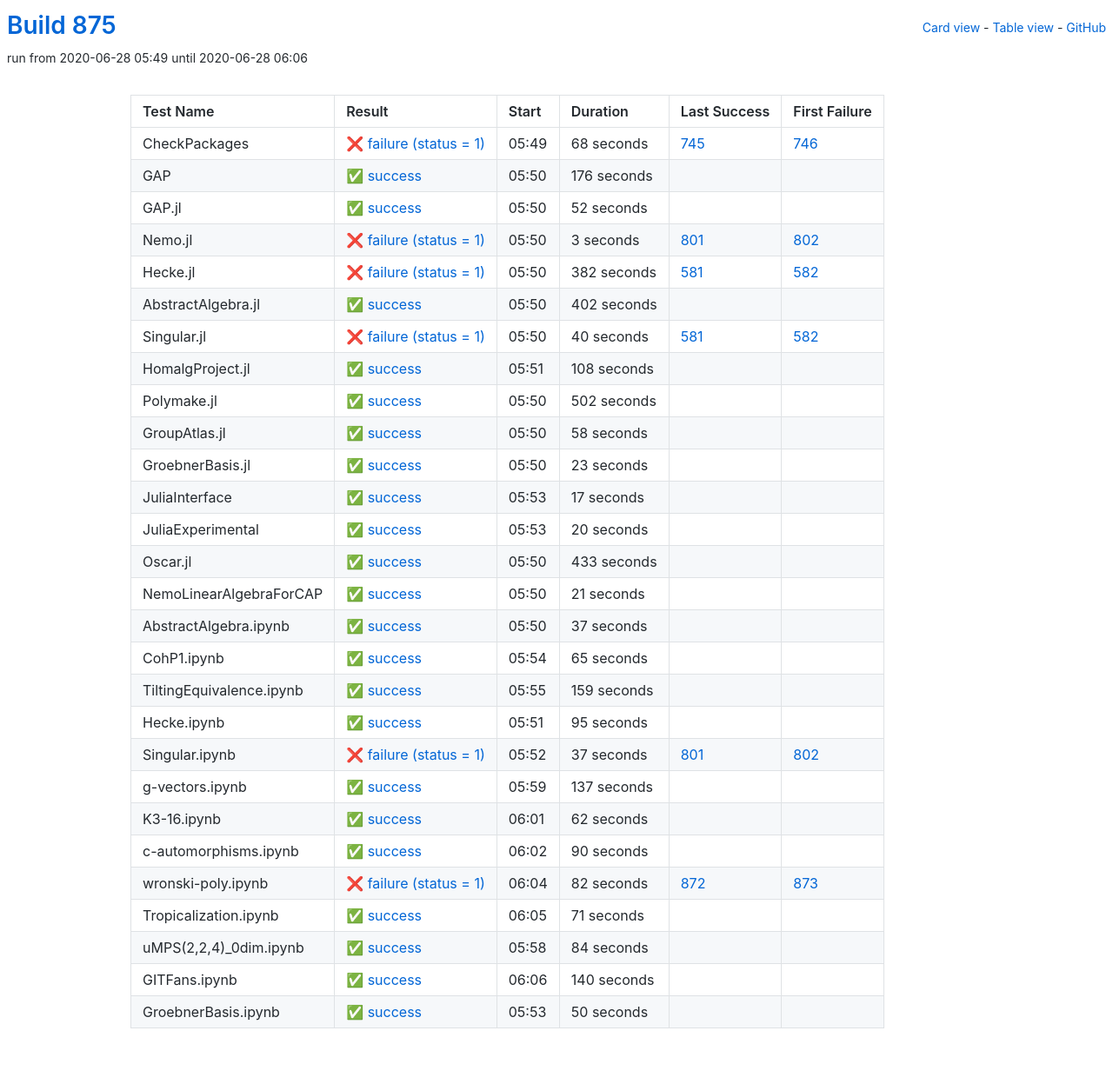
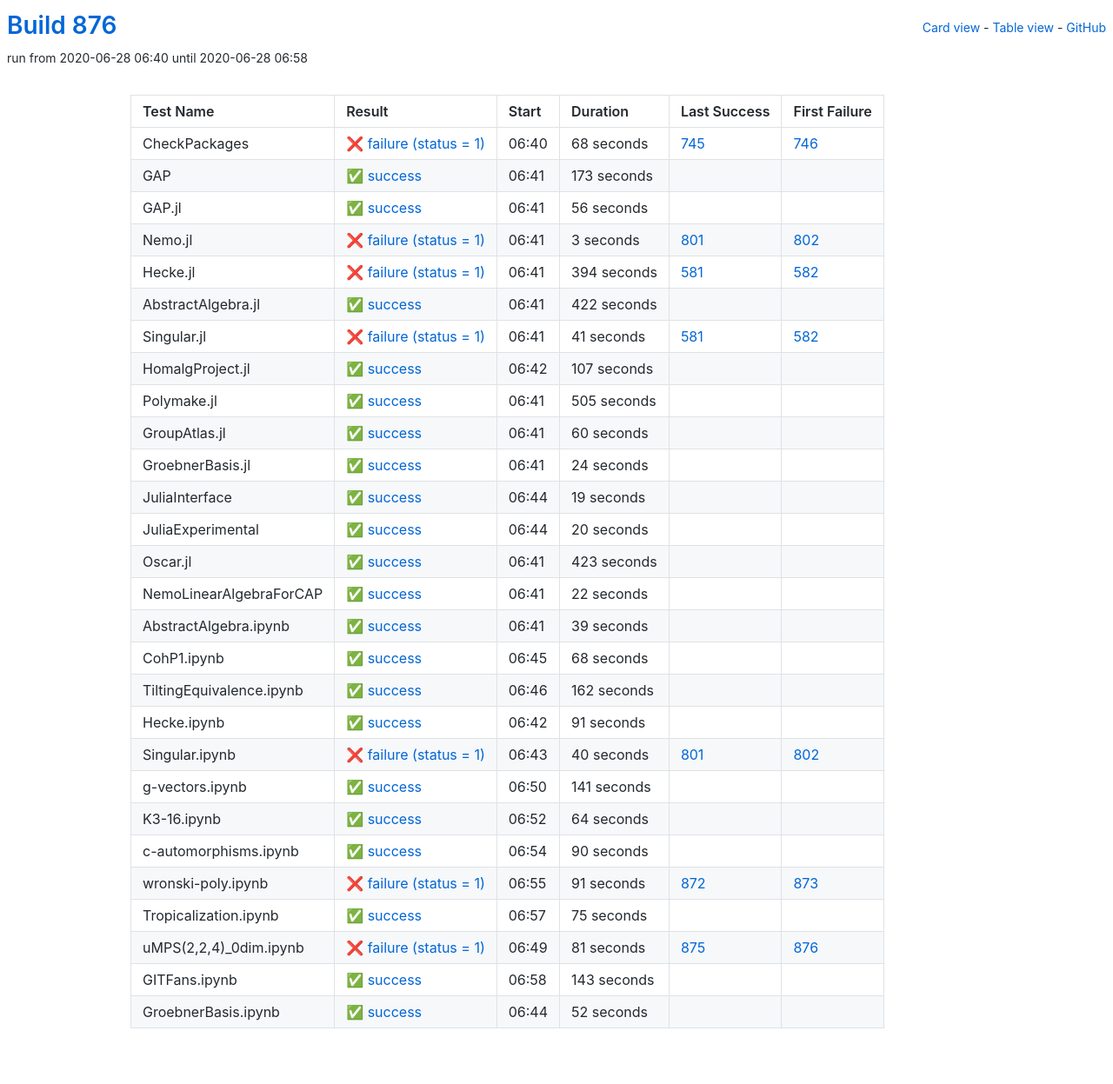
Before and after one commit to oscar-system/oscar-ci-status-1.4, a Jekyll site: the page built from table.html, in a window 1280 px wide. Shown: the whole page at 87% size. Built offline with Jekyll 4.4.1, drawn with Linux system fonts in a browser that asks for light colours.

Commit message:
Build #876

```diff
--- a/_data/ci.yml
+++ b/_data/ci.yml
@@ -1,6 +1,6 @@
 ---
-build: 875
-build_url: https://oscarci.mathematik.uni-kl.de/job/oscar-julia-1.4/875/
+build: 876
+build_url: https://oscarci.mathematik.uni-kl.de/job/oscar-julia-1.4/876/
 job: oscar-julia-1.4
 organization: oscar-system
 repo: oscar-ci-status-1.4
@@ -8,8 +8,8 @@ repourl: https://github.com/oscar-system/oscar-ci-status-1.4
 tests:
 - name: CheckPackages
   id: checkpackages
-  log: https://oscarci.mathematik.uni-kl.de/job/oscar-julia-1.4/875/artifact/logs/build-875/CheckPackages.log
-  start: 2020-06-28 05:49
+  log: https://oscarci.mathematik.uni-kl.de/job/oscar-julia-1.4/876/artifact/logs/build-876/CheckPackages.log
+  start: 2020-06-28 06:40
   success: false
   exitcode: 1
   status: failure
@@ -20,32 +20,32 @@ tests:
   first_failure_url: https://oscarci.mathematik.uni-kl.de/job/oscar-julia-1.4/746/
 - name: GAP
   id: gap
-  log: https://oscarci.mathematik.uni-kl.de/job/oscar-julia-1.4/875/artifact/logs/build-875/GAP.log
-  start: 2020-06-28 05:50
+  log: https://oscarci.mathematik.uni-kl.de/job/oscar-julia-1.4/876/artifact/logs/build-876/GAP.log
+  start: 2020-06-28 06:41
   success: true
   exitcode: 0
   status: success
-  duration: 176
+  duration: 173
   last_success: false
   last_success_url:
   first_failure: false
   first_failure_url:
 - name: GAP.jl
   id: gap-jl
-  log: https://oscarci.mathematik.uni-kl.de/job/oscar-julia-1.4/875/artifact/logs/build-875/GAP.jl.log
-  start: 2020-06-28 05:50
+  log: https://oscarci.mathematik.uni-kl.de/job/oscar-julia-1.4/876/artifact/logs/build-876/GAP.jl.log
+  start: 2020-06-28 06:41
   success: true
   exitcode: 0
   status: success
-  duration: 52
+  duration: 56
   last_success: false
   last_success_url:
   first_failure: false
   first_failure_url:
 - name: Nemo.jl
   id: nemo-jl
-  log: https://oscarci.mathematik.uni-kl.de/job/oscar-julia-1.4/875/artifact/logs/build-875/Nemo.jl.log
-  start: 2020-06-28 05:50
+  log: https://oscarci.mathematik.uni-kl.de/job/oscar-julia-1.4/876/artifact/logs/build-876/Nemo.jl.log
+  start: 2020-06-28 06:41
   success: false
   exitcode: 1
   status: failure
@@ -56,104 +56,104 @@ tests:
   first_failure_url: https://oscarci.mathematik.uni-kl.de/job/oscar-julia-1.4/802/
 - name: Hecke.jl
   id: hecke-jl
-  log: https://oscarci.mathematik.uni-kl.de/job/oscar-julia-1.4/875/artifact/logs/build-875/Hecke.jl.log
-  start: 2020-06-28 05:50
+  log: https://oscarci.mathematik.uni-kl.de/job/oscar-julia-1.4/876/artifact/logs/build-876/Hecke.jl.log
+  start: 2020-06-28 06:41
   success: false
   exitcode: 1
   status: failure
-  duration: 382
+  duration: 394
   last_success: 581
   last_success_url: https://oscarci.mathematik.uni-kl.de/job/oscar-julia-1.4/581/
   first_failure: 582
   first_failure_url: https://oscarci.mathematik.uni-kl.de/job/oscar-julia-1.4/582/
 - name: AbstractAlgebra.jl
   id: abstractalgebra-jl
-  log: https://oscarci.mathematik.uni-kl.de/job/oscar-julia-1.4/875/artifact/logs/build-875/AbstractAlgebra.jl.log
-  start: 2020-06-28 05:50
+  log: https://oscarci.mathematik.uni-kl.de/job/oscar-julia-1.4/876/artifact/logs/build-876/AbstractAlgebra.jl.log
+  start: 2020-06-28 06:41
   success: true
   exitcode: 0
   status: success
-  duration: 402
+  duration: 422
   last_success: false
   last_success_url:
   first_failure: false
   first_failure_url:
 - name: Singular.jl
   id: singular-jl
-  log: https://oscarci.mathematik.uni-kl.de/job/oscar-julia-1.4/875/artifact/logs/build-875/Singular.jl.log
-  start: 2020-06-28 05:50
+  log: https://oscarci.mathematik.uni-kl.de/job/oscar-julia-1.4/876/artifact/logs/build-876/Singular.jl.log
+  start: 2020-06-28 06:41
   success: false
   exitcode: 1
   status: failure
-  duration: 40
+  duration: 41
   last_success: 581
   last_success_url: https://oscarci.mathematik.uni-kl.de/job/oscar-julia-1.4/581/
   first_failure: 582
   first_failure_url: https://oscarci.mathematik.uni-kl.de/job/oscar-julia-1.4/582/
 - name: HomalgProject.jl
   id: homalgproject-jl
-  log: https://oscarci.mathematik.uni-kl.de/job/oscar-julia-1.4/875/artifact/logs/build-875/HomalgProject.jl.log
-  start: 2020-06-28 05:51
+  log: https://oscarci.mathematik.uni-kl.de/job/oscar-julia-1.4/876/artifact/logs/build-876/HomalgProject.jl.log
+  start: 2020-06-28 06:42
   success: true
   exitcode: 0
   status: success
-  duration: 108
+  duration: 107
   last_success: false
   last_success_url:
   first_failure: false
   first_failure_url:
 - name: Polymake.jl
   id: polymake-jl
-  log: https://oscarci.mathematik.uni-kl.de/job/oscar-julia-1.4/875/artifact/logs/build-875/Polymake.jl.log
-  start: 2020-06-28 05:50
+  log: https://oscarci.mathematik.uni-kl.de/job/oscar-julia-1.4/876/artifact/logs/build-876/Polymake.jl.log
+  start: 2020-06-28 06:41
   success: true
   exitcode: 0
   status: success
-  duration: 502
+  duration: 505
   last_success: false
   last_success_url:
   first_failure: false
   first_failure_url:
 - name: GroupAtlas.jl
   id: groupatlas-jl
-  log: https://oscarci.mathematik.uni-kl.de/job/oscar-julia-1.4/875/artifact/logs/build-875/GroupAtlas.jl.log
-  start: 2020-06-28 05:50
+  log: https://oscarci.mathematik.uni-kl.de/job/oscar-julia-1.4/876/artifact/logs/build-876/GroupAtlas.jl.log
+  start: 2020-06-28 06:41
   success: true
   exitcode: 0
   status: success
-  duration: 58
+  duration: 60
   last_success: false
   last_success_url:
   first_failure: false
   first_failure_url:
 - name: GroebnerBasis.jl
   id: groebnerbasis-jl
-  log: https://oscarci.mathematik.uni-kl.de/job/oscar-julia-1.4/875/artifact/logs/build-875/GroebnerBasis.jl.log
-  start: 2020-06-28 05:50
+  log: https://oscarci.mathematik.uni-kl.de/job/oscar-julia-1.4/876/artifact/logs/build-876/GroebnerBasis.jl.log
+  start: 2020-06-28 06:41
   success: true
   exitcode: 0
   status: success
-  duration: 23
+  duration: 24
   last_success: false
   last_success_url:
   first_failure: false
   first_failure_url:
 - name: JuliaInterface
   id: juliainterface
-  log: https://oscarci.mathematik.uni-kl.de/job/oscar-julia-1.4/875/artifact/logs/build-875/JuliaInterface.log
-  start: 2020-06-28 05:53
+  log: https://oscarci.mathematik.uni-kl.de/job/oscar-julia-1.4/876/artifact/logs/build-876/JuliaInterface.log
+  start: 2020-06-28 06:44
   success: true
   exitcode: 0
   status: success
-  duration: 17
+  duration: 19
   last_success: false
   last_success_url:
   first_failure: false
   first_failure_url:
 - name: JuliaExperimental
   id: juliaexperimental
-  log: https://oscarci.mathematik.uni-kl.de/job/oscar-julia-1.4/875/artifact/logs/build-875/JuliaExperimental.log
-  start: 2020-06-28 05:53
+  log: https://oscarci.mathematik.uni-kl.de/job/oscar-julia-1.4/876/artifact/logs/build-876/JuliaExperimental.log
+  start: 2020-06-28 06:44
   success: true
   exitcode: 0
   status: success
@@ -164,116 +164,116 @@ tests:
   first_failure_url:
 - name: Oscar.jl
   id: oscar-jl
-  log: https://oscarci.mathematik.uni-kl.de/job/oscar-julia-1.4/875/artifact/logs/build-875/Oscar.jl.log
-  start: 2020-06-28 05:50
+  log: https://oscarci.mathematik.uni-kl.de/job/oscar-julia-1.4/876/artifact/logs/build-876/Oscar.jl.log
+  start: 2020-06-28 06:41
   success: true
   exitcode: 0
   status: success
-  duration: 433
+  duration: 423
   last_success: false
   last_success_url:
   first_failure: false
   first_failure_url:
 - name: NemoLinearAlgebraForCAP
   id: nemolinearalgebraforcap
-  log: https://oscarci.mathematik.uni-kl.de/job/oscar-julia-1.4/875/artifact/logs/build-875/NemoLinearAlgebraForCAP.log
-  start: 2020-06-28 05:50
+  log: https://oscarci.mathematik.uni-kl.de/job/oscar-julia-1.4/876/artifact/logs/build-876/NemoLinearAlgebraForCAP.log
+  start: 2020-06-28 06:41
   success: true
   exitcode: 0
   status: success
-  duration: 21
+  duration: 22
   last_success: false
   last_success_url:
   first_failure: false
   first_failure_url:
 - name: AbstractAlgebra.ipynb
   id: abstractalgebra-ipynb
-  log: https://oscarci.mathematik.uni-kl.de/job/oscar-julia-1.4/875/artifact/logs/build-875/AbstractAlgebra.ipynb.log
-  start: 2020-06-28 05:50
+  log: https://oscarci.mathematik.uni-kl.de/job/oscar-julia-1.4/876/artifact/logs/build-876/AbstractAlgebra.ipynb.log
+  start: 2020-06-28 06:41
   success: true
   exitcode: 0
   status: success
-  duration: 37
+  duration: 39
   last_success: false
   last_success_url:
   first_failure: false
   first_failure_url:
 - name: CohP1.ipynb
   id: cohp1-ipynb
-  log: https://oscarci.mathematik.uni-kl.de/job/oscar-julia-1.4/875/artifact/logs/build-875/CohP1.ipynb.log
-  start: 2020-06-28 05:54
+  log: https://oscarci.mathematik.uni-kl.de/job/oscar-julia-1.4/876/artifact/logs/build-876/CohP1.ipynb.log
+  start: 2020-06-28 06:45
   success: true
   exitcode: 0
   status: success
-  duration: 65
+  duration: 68
   last_success: false
   last_success_url:
   first_failure: false
   first_failure_url:
 - name: TiltingEquivalence.ipynb
   id: tiltingequivalence-ipynb
-  log: https://oscarci.mathematik.uni-kl.de/job/oscar-julia-1.4/875/artifact/logs/build-875/TiltingEquivalence.ipynb.log
-  start: 2020-06-28 05:55
+  log: https://oscarci.mathematik.uni-kl.de/job/oscar-julia-1.4/876/artifact/logs/build-876/TiltingEquivalence.ipynb.log
+  start: 2020-06-28 06:46
   success: true
   exitcode: 0
   status: success
-  duration: 159
+  duration: 162
   last_success: false
   last_success_url:
   first_failure: false
   first_failure_url:
 - name: Hecke.ipynb
   id: hecke-ipynb
-  log: https://oscarci.mathematik.uni-kl.de/job/oscar-julia-1.4/875/artifact/logs/build-875/Hecke.ipynb.log
-  start: 2020-06-28 05:51
+  log: https://oscarci.mathematik.uni-kl.de/job/oscar-julia-1.4/876/artifact/logs/build-876/Hecke.ipynb.log
+  start: 2020-06-28 06:42
   success: true
   exitcode: 0
   status: success
-  duration: 95
+  duration: 91
   last_success: false
   last_success_url:
   first_failure: false
   first_failure_url:
 - name: Singular.ipynb
   id: singular-ipynb
-  log: https://oscarci.mathematik.uni-kl.de/job/oscar-julia-1.4/875/artifact/logs/build-875/Singular.ipynb.log
-  start: 2020-06-28 05:52
+  log: https://oscarci.mathematik.uni-kl.de/job/oscar-julia-1.4/876/artifact/logs/build-876/Singular.ipynb.log
+  start: 2020-06-28 06:43
   success: false
   exitcode: 1
   status: failure
-  duration: 37
+  duration: 40
   last_success: 801
   last_success_url: https://oscarci.mathematik.uni-kl.de/job/oscar-julia-1.4/801/
   first_failure: 802
   first_failure_url: https://oscarci.mathematik.uni-kl.de/job/oscar-julia-1.4/802/
 - name: g-vectors.ipynb
   id: g-vectors-ipynb
-  log: https://oscarci.mathematik.uni-kl.de/job/oscar-julia-1.4/875/artifact/logs/build-875/g-vectors.ipynb.log
-  start: 2020-06-28 05:59
+  log: https://oscarci.mathematik.uni-kl.de/job/oscar-julia-1.4/876/artifact/logs/build-876/g-vectors.ipynb.log
+  start: 2020-06-28 06:50
   success: true
   exitcode: 0
   status: success
-  duration: 137
+  duration: 141
   last_success: false
   last_success_url:
   first_failure: false
   first_failure_url:
 - name: K3-16.ipynb
   id: k3-16-ipynb
-  log: https://oscarci.mathematik.uni-kl.de/job/oscar-julia-1.4/875/artifact/logs/build-875/K3-16.ipynb.log
-  start: 2020-06-28 06:01
+  log: https://oscarci.mathematik.uni-kl.de/job/oscar-julia-1.4/876/artifact/logs/build-876/K3-16.ipynb.log
+  start: 2020-06-28 06:52
   success: true
   exitcode: 0
   status: success
-  duration: 62
+  duration: 64
   last_success: false
   last_success_url:
   first_failure: false
   first_failure_url:
 - name: c-automorphisms.ipynb
   id: c-automorphisms-ipynb
-  log: https://oscarci.mathematik.uni-kl.de/job/oscar-julia-1.4/875/artifact/logs/build-875/c-automorphisms.ipynb.log
-  start: 2020-06-28 06:02
+  log: https://oscarci.mathematik.uni-kl.de/job/oscar-julia-1.4/876/artifact/logs/build-876/c-automorphisms.ipynb.log
+  start: 2020-06-28 06:54
   success: true
   exitcode: 0
   status: success
@@ -284,60 +284,60 @@ tests:
   first_failure_url:
 - name: wronski-poly.ipynb
   id: wronski-poly-ipynb
-  log: https://oscarci.mathematik.uni-kl.de/job/oscar-julia-1.4/875/artifact/logs/build-875/wronski-poly.ipynb.log
-  start: 2020-06-28 06:04
+  log: https://oscarci.mathematik.uni-kl.de/job/oscar-julia-1.4/876/artifact/logs/build-876/wronski-poly.ipynb.log
+  start: 2020-06-28 06:55
   success: false
   exitcode: 1
   status: failure
-  duration: 82
+  duration: 91
   last_success: 872
   last_success_url: https://oscarci.mathematik.uni-kl.de/job/oscar-julia-1.4/872/
   first_failure: 873
   first_failure_url: https://oscarci.mathematik.uni-kl.de/job/oscar-julia-1.4/873/
 - name: Tropicalization.ipynb
   id: tropicalization-ipynb
-  log: https://oscarci.mathematik.uni-kl.de/job/oscar-julia-1.4/875/artifact/logs/build-875/Tropicalization.ipynb.log
-  start: 2020-06-28 06:05
+  log: https://oscarci.mathematik.uni-kl.de/job/oscar-julia-1.4/876/artifact/logs/build-876/Tropicalization.ipynb.log
+  start: 2020-06-28 06:57
   success: true
   exitcode: 0
   status: success
-  duration: 71
+  duration: 75
   last_success: false
   last_success_url:
   first_failure: false
   first_failure_url:
 - name: uMPS(2,2,4)_0dim.ipynb
   id: umps-2-2-4-0dim-ipynb
-  log: https://oscarci.mathematik.uni-kl.de/job/oscar-julia-1.4/875/artifact/logs/build-875/uMPS-2-2-4-_0dim.ipynb.log
-  start: 2020-06-28 05:58
+  log: https://oscarci.mathematik.uni-kl.de/job/oscar-julia-1.4/876/artifact/logs/build-876/uMPS-2-2-4-_0dim.ipynb.log
+  start: 2020-06-28 06:49
+  success: false
+  exitcode: 1
+  status: failure
+  duration: 81
+  last_success: 875
+  last_success_url: https://oscarci.mathematik.uni-kl.de/job/oscar-julia-1.4/875/
+  first_failure: 876
+  first_failure_url: https://oscarci.mathematik.uni-kl.de/job/oscar-julia-1.4/876/
+- name: GITFans.ipynb
+  id: gitfans-ipynb
+  log: https://oscarci.mathematik.uni-kl.de/job/oscar-julia-1.4/876/artifact/logs/build-876/GITFans.ipynb.log
+  start: 2020-06-28 06:58
   success: true
   exitcode: 0
   status: success
-  duration: 84
-  last_success: false
-  last_success_url:
-  first_failure: false
-  first_failure_url:
-- name: GITFans.ipynb
-  id: gitfans-ipynb
-  log: https://oscarci.mathematik.uni-kl.de/job/oscar-julia-1.4/875/artifact/logs/build-875/GITFans.ipynb.log
-  start: 2020-06-28 06:06
-  success: true
-  exitcode: 0
-  status: success
-  duration: 140
+  duration: 143
   last_success: false
   last_success_url:
   first_failure: false
   first_failure_url:
 - name: GroebnerBasis.ipynb
   id: groebnerbasis-ipynb
-  log: https://oscarci.mathematik.uni-kl.de/job/oscar-julia-1.4/875/artifact/logs/build-875/GroebnerBasis.ipynb.log
-  start: 2020-06-28 05:53
+  log: https://oscarci.mathematik.uni-kl.de/job/oscar-julia-1.4/876/artifact/logs/build-876/GroebnerBasis.ipynb.log
+  start: 2020-06-28 06:44
   success: true
   exitcode: 0
   status: success
-  duration: 50
+  duration: 52
   last_success: false
   last_success_url:
   first_failure: false
```
Also changed, not shown: README.md.
